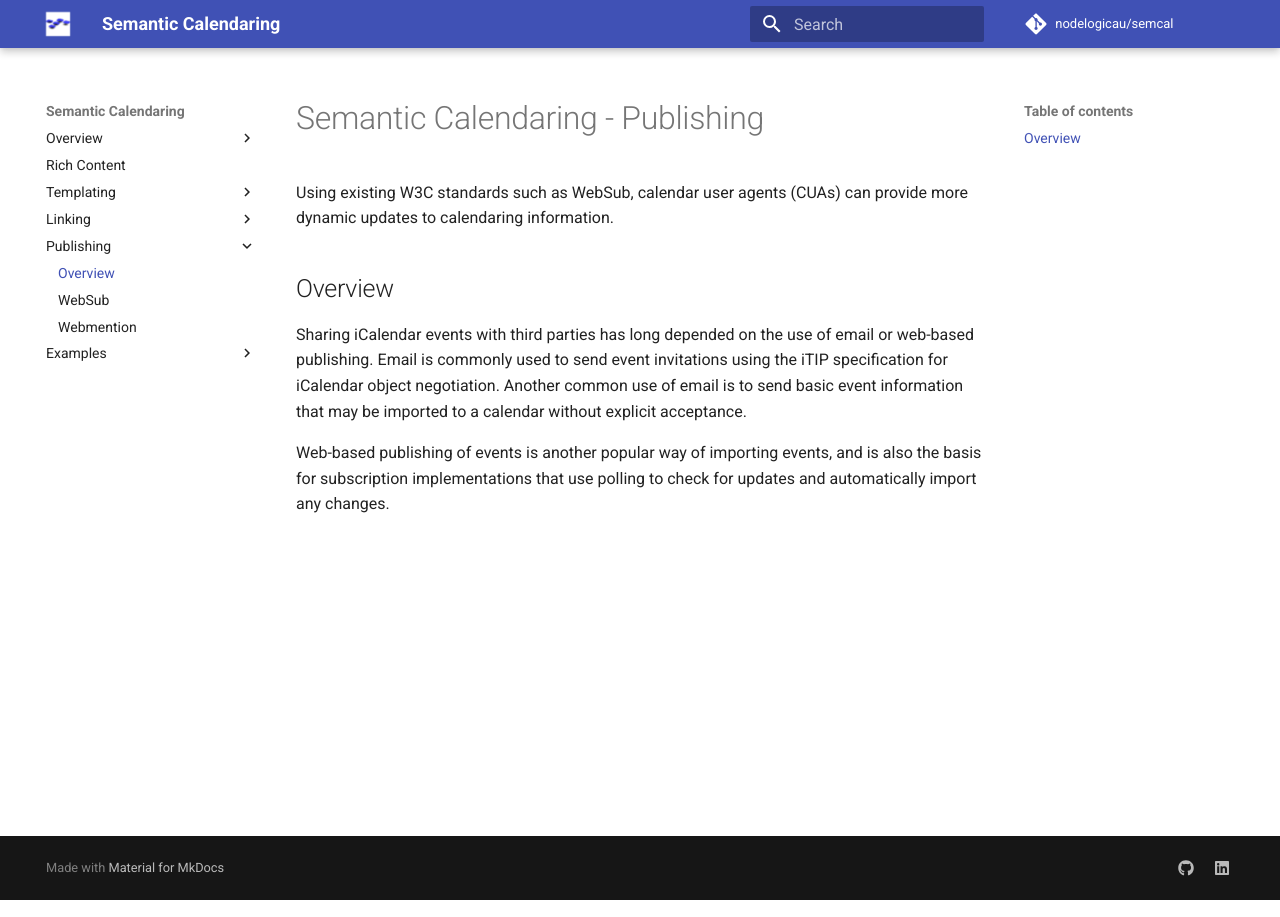
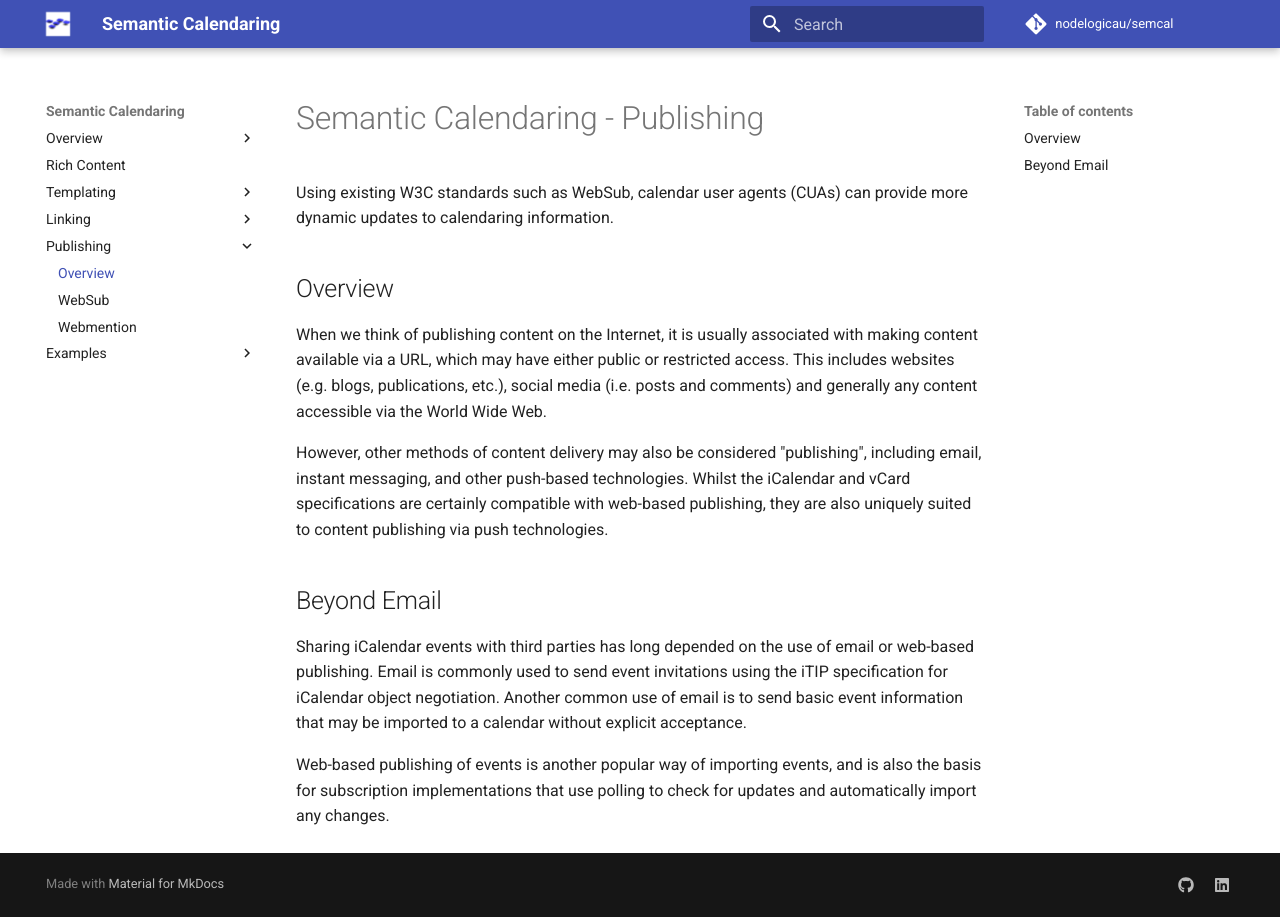
Before and after one commit to nodelogicau/semcal, an MkDocs documentation site: the page built from docs/publishing/index.md, in a window 1280 px wide. Built offline with MkDocs 1.6.1 and Material for MkDocs 9.7.7, drawn with Linux system fonts in a browser that asks for light colours; comment, search, counter and statistics services are not loaded.

Commit message:
Added content

```diff
--- a/docs/publishing/index.md
+++ b/docs/publishing/index.md
@@ -4,6 +4,16 @@ Using existing W3C standards such as WebSub, calendar user agents (CUAs) can pro
 calendaring information.
 
 ## Overview
+
+When we think of publishing content on the Internet, it is usually associated with making content available
+via a URL, which may have either public or restricted access. This includes websites (e.g. blogs, publications, etc.),
+social media (i.e. posts and comments) and generally any content accessible via the World Wide Web.
+
+However, other methods of content delivery may also be considered "publishing", including email, instant messaging,
+and other push-based technologies. Whilst the iCalendar and vCard specifications are certainly compatible with
+web-based publishing, they are also uniquely suited to content publishing via push technologies.
+
+## Beyond Email
 
 Sharing iCalendar events with third parties has long depended on the use of email or web-based publishing. Email
 is commonly used to send event invitations using the iTIP specification for iCalendar object negotiation. Another
```
